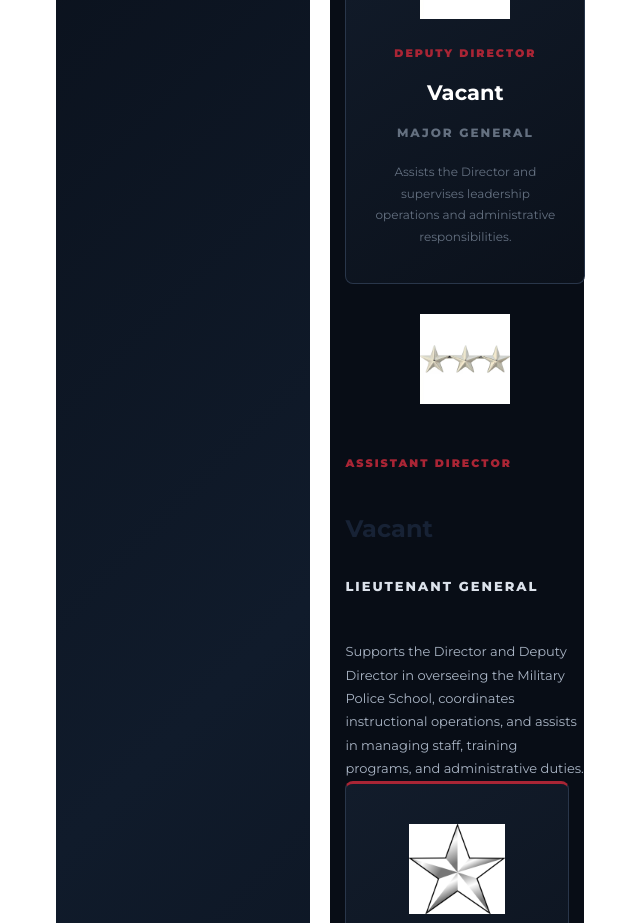
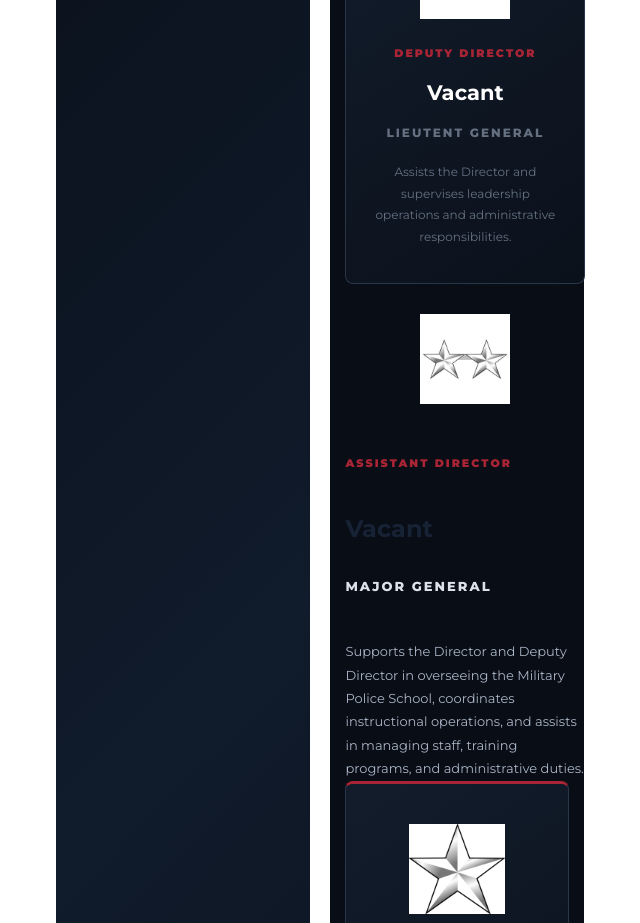
Before and after one commit to ydanso676/Military-Police-School-Website-, a plain HTML site: page leadership.html in a window 1280 px wide. Shown: the part 1180-2103 px from the top of the page, without its empty margins (46-686 px from the left). Drawn offline with Linux system fonts and the light colour scheme.

Commit message:
Update leadership.html

```diff
--- a/leadership.html
+++ b/leadership.html
@@ -112,7 +112,7 @@
       <h2>Vacant</h2>
 
       <p class="leader-rank">
-        Major General
+        Lieutent General
       </p>
 
       <p class="leader-description">
@@ -126,8 +126,8 @@
 
 <div class="leader-insignia">
 
-  <img src="images/lieutenant-general.jpeg"
-    alt="Lieutenant General insignia">
+  <img src="images/major-general.jpeg"
+    alt="major General insignia">
 </div>
 
       <span class="leader-position">
@@ -137,7 +137,7 @@
       <h2>Vacant</h2>
 
       <p class="leader-rank">
-        Lieutenant General
+        Major General
       </p>
 
       <p class="leader-description">
@@ -145,8 +145,6 @@
       </p>
 
     </div>
-
-
 
     <!-- SENIOR ENLISTED ADVISOR -->
     <div class="leader-card">
```
